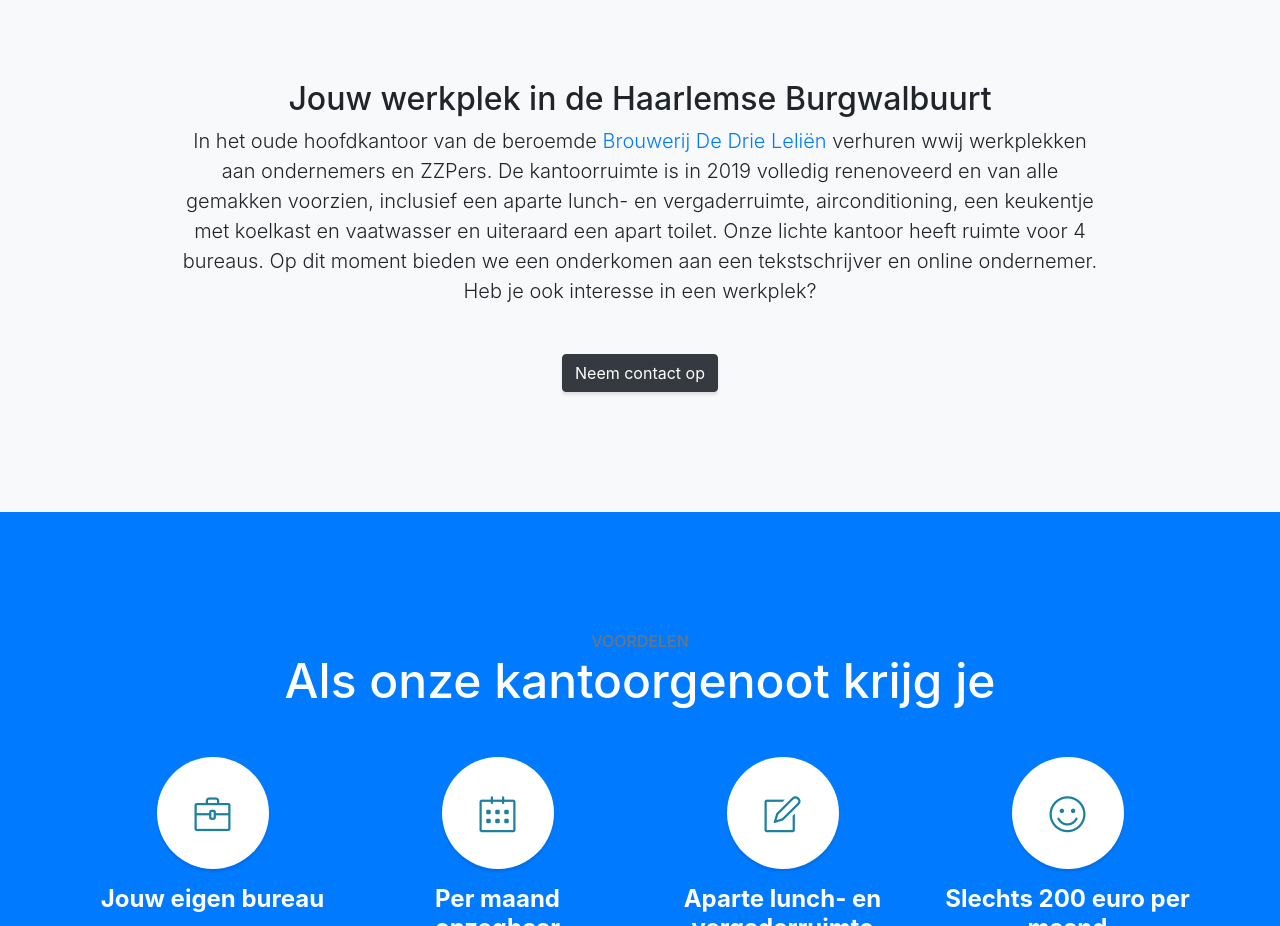
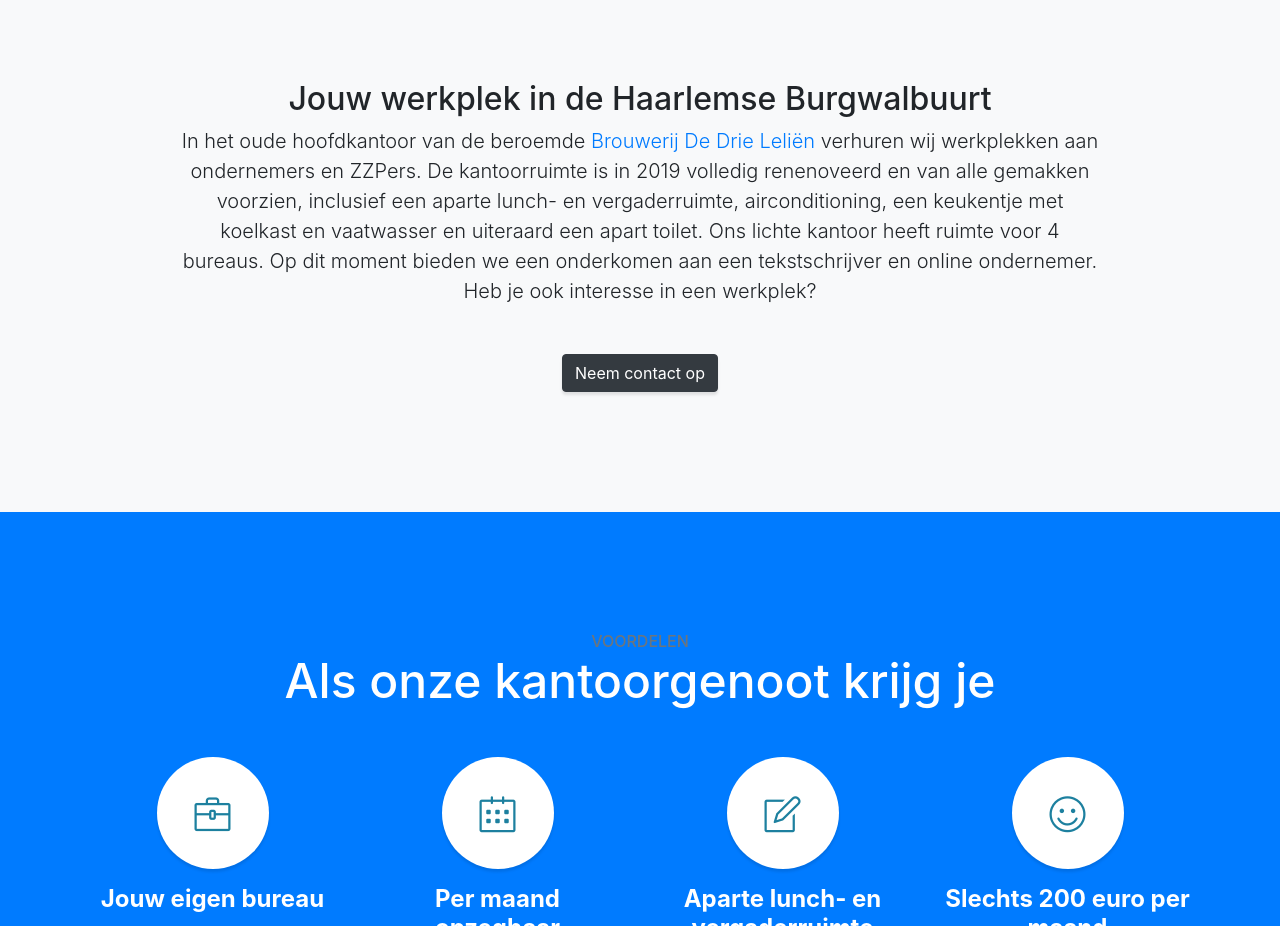
Before and after one commit to tsanders42/nl.drielelien, a website with bundled scripts: page index.html in a window 1280 px wide. Shown: the part 840-1766 px from the top of the page. Built offline with nearby package versions, Linux system fonts and the light colour scheme.

Commit message:
fix typo's

```diff
--- a/index.html
+++ b/index.html
@@ -65,7 +65,7 @@
       <div class="row">
         <div class="col-lg-10 mx-auto">
           <h2>Jouw werkplek in de Haarlemse Burgwalbuurt</h2>
-          <p class="lead mb-5">In het oude hoofdkantoor van de beroemde <a href="">Brouwerij De Drie Leliën</a> verhuren wwij werkplekken aan ondernemers en ZZPers. De kantoorruimte is in 2019 volledig renenoveerd en van alle gemakken voorzien, inclusief een aparte lunch- en vergaderruimte,  airconditioning, een keukentje met koelkast en vaatwasser en uiteraard een apart toilet. Onze lichte kantoor heeft ruimte voor 4 bureaus. Op dit moment bieden we een onderkomen aan een tekstschrijver en online ondernemer. Heb je ook interesse in een werkplek?
+          <p class="lead mb-5">In het oude hoofdkantoor van de beroemde <a href="">Brouwerij De Drie Leliën</a> verhuren wij werkplekken aan ondernemers en ZZPers. De kantoorruimte is in 2019 volledig renenoveerd en van alle gemakken voorzien, inclusief een aparte lunch- en vergaderruimte,  airconditioning, een keukentje met koelkast en vaatwasser en uiteraard een apart toilet. Ons lichte kantoor heeft ruimte voor 4 bureaus. Op dit moment bieden we een onderkomen aan een tekstschrijver en online ondernemer. Heb je ook interesse in een werkplek?
            </p>
           <a class="btn btn-dark btn-xl js-scroll-trigger" href="#contact">Neem contact op</a>
         </div>
```
